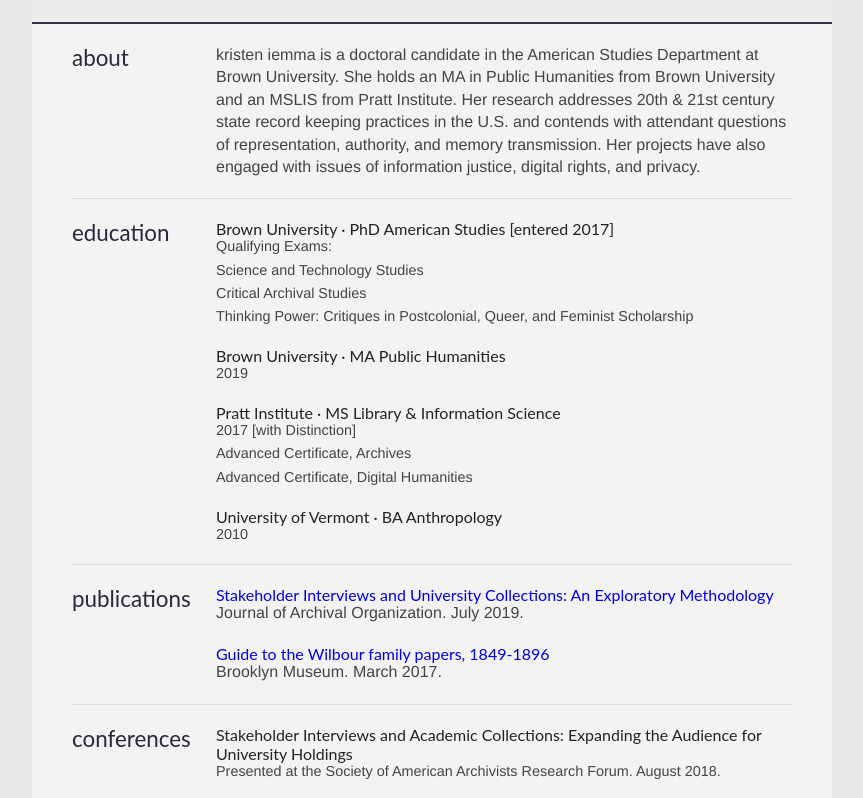
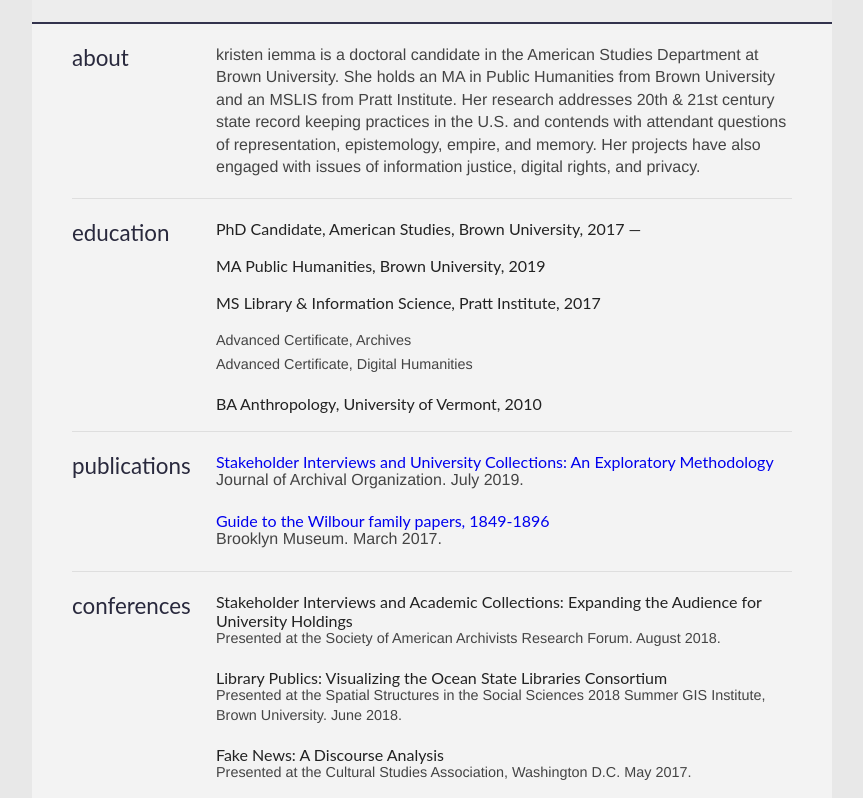
Before and after one commit to kiemma/kiemma.github.io, a plain HTML site: page index.html in a window 1280 px wide. Shown: the part 133-931 px from the top of the page, without its empty margins (208-1071 px from the left). Drawn offline with Linux system fonts and the light colour scheme.

Commit message:
updated degree formating and personal bio

```diff
--- a/index.html
+++ b/index.html
@@ -29,7 +29,7 @@
 
 				<div id="contactDetails" class="quickFade delayFour">
 					<ul>
-						<li>providence | brooklyn</li>
+						<li>providence, rhode island</li>
 						<li><a href="mailto:kristen_iemma@brown.edu" target="_blank">kristen_iemma@brown.edu</a></li>
 						<!--<li><a href="https://drive.google.com/file/d/1c0GQOqOQBOqTX_rbTiz8T77LZdXOxO94/view?usp=sharing" target="_blank">curriculum vitae </a></li>-->
 					</ul>
@@ -45,7 +45,7 @@
 						</div>
 
 						<div class="sectionContent">
-							<p>kristen iemma is a doctoral candidate in the American Studies Department at Brown University. She holds an MA in Public Humanities from Brown University and an MSLIS from Pratt Institute. Her research addresses 20th & 21st century state record keeping practices in the U.S. and contends with attendant questions of representation, authority, and memory transmission. Her projects have also engaged with issues of information justice, digital rights, and privacy.</p>
+							<p>kristen iemma is a doctoral candidate in the American Studies Department at Brown University. She holds an MA in Public Humanities from Brown University and an MSLIS from Pratt Institute. Her research addresses 20th & 21st century state record keeping practices in the U.S. and contends with attendant questions of representation, epistemology, empire, and memory. Her projects have also engaged with issues of information justice, digital rights, and privacy.</p>
 						</div>
 					</article>
 					<div class="clear"></div>
@@ -58,29 +58,23 @@
 
 					<div class="sectionContent">
 						<article>
-							<h2>Brown University · PhD American Studies [entered 2017]</h2>
-							<p class="subDetails">Qualifying Exams:</p>
-							<p class="subDetails">Science and Technology Studies</p>
-							<p class="subDetails">Critical Archival Studies</p>
-							<p class="subDetails">Thinking Power: Critiques in Postcolonial, Queer, and Feminist Scholarship</p>
+							<h2>PhD Candidate, American Studies, Brown University, 2017 —</h2>
 							<p></p>
 						</article>
 
 						<article>
-							<h2>Brown University · MA Public Humanities</h2>
-							<p class="subDetails">2019</p>
+							<h2>MA Public Humanities, Brown University, 2019</h2>
 							<p></p>
 						</article>
 
 						<article>
-							<h2>Pratt Institute · MS Library & Information Science</h2>
-							<p class="subDetails">2017 [with Distinction]</p>
+							<h2>MS Library & Information Science, Pratt Institute, 2017</h2>
+							<p></p>
 							<p class="subDetails">Advanced Certificate, Archives</p>
 							<p class="subDetails">Advanced Certificate, Digital Humanities</p>
 							<p></p>
 						</article>
-							<h2>University of Vermont · BA Anthropology</h2>
-							<p class="subDetails">2010</p>
+							<h2>BA Anthropology, University of Vermont, 2010</h2>
 							<p></p>
 						</article>
 					</div>
```
